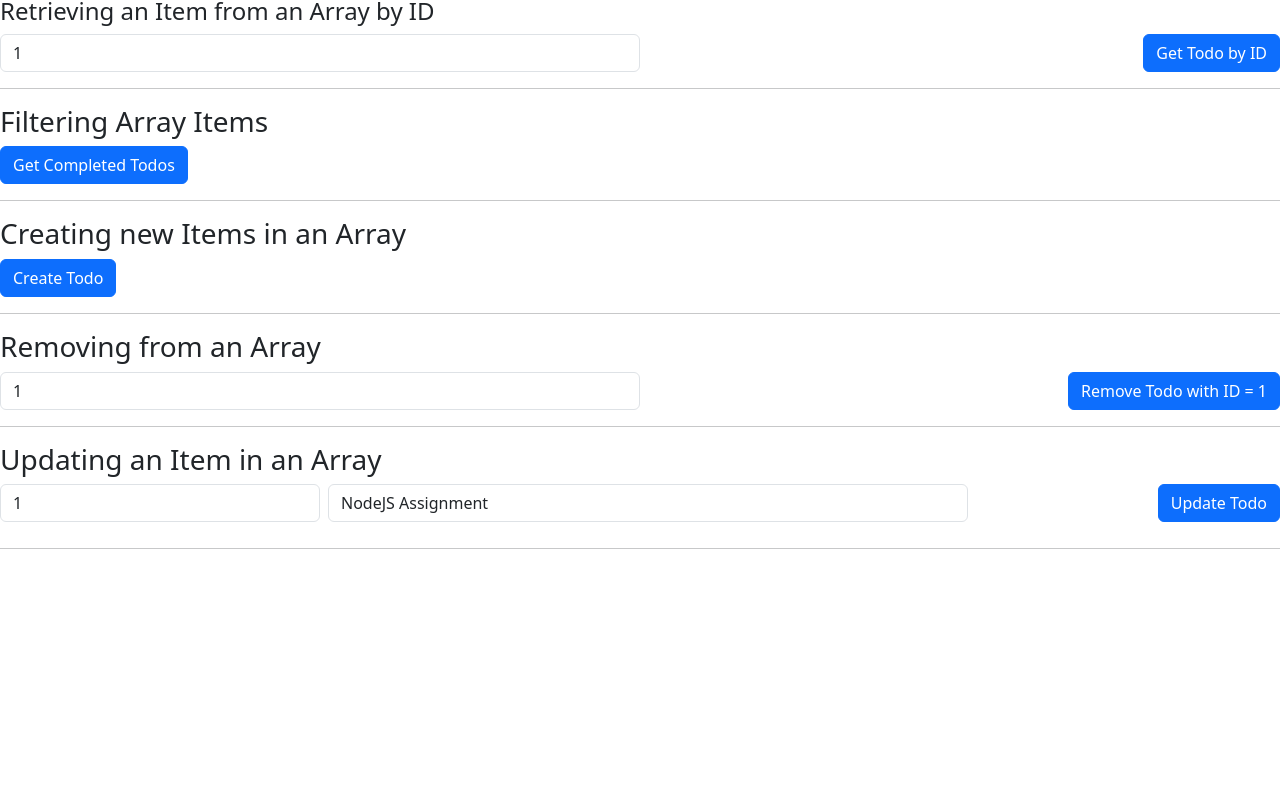
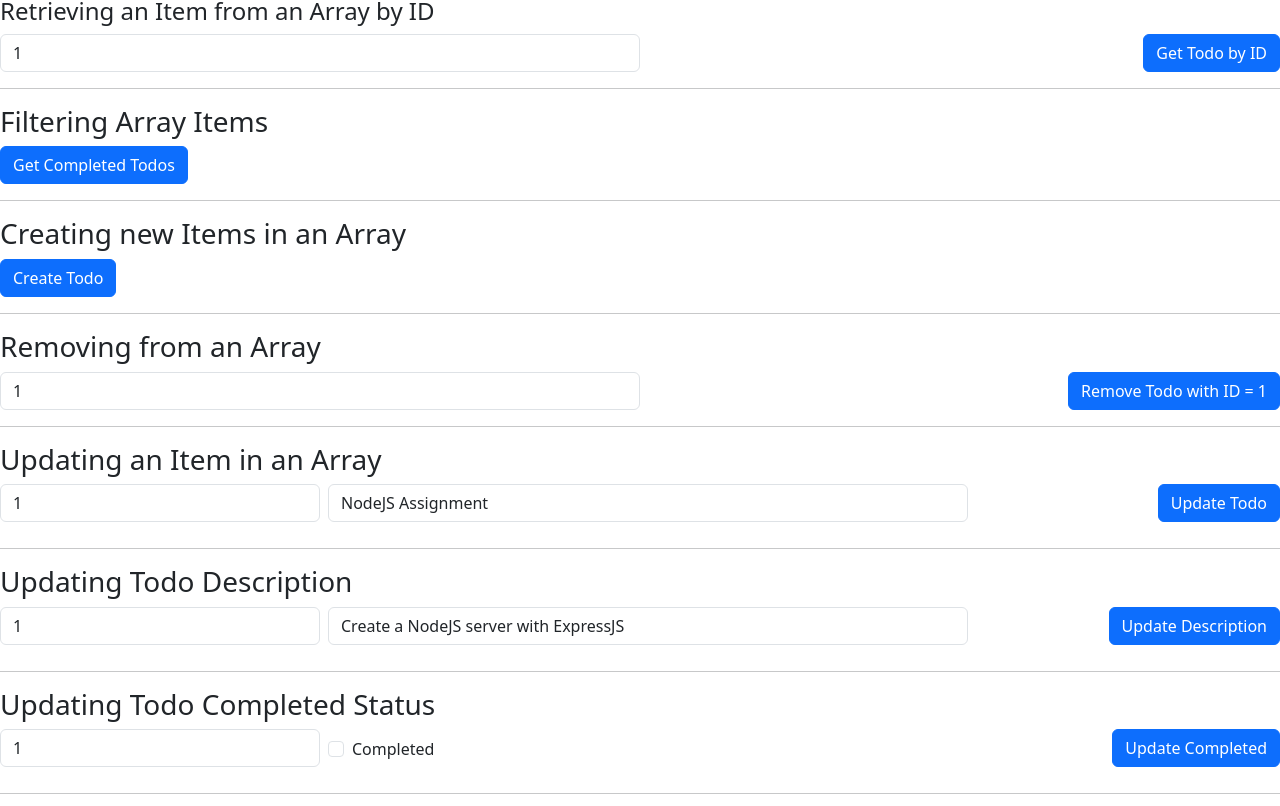
Before and after one commit to karynayen/kanbas-next-js, a Next.js app: page /Labs/Lab5 in a window 1280 px wide. Shown: the part 1816-2622 px from the top of the page. Before the commit the page ends 2381 px from the top, so only its background shows below. Built offline with nearby package versions, Linux system fonts and the light colour scheme.

Commit message:
up to 5.2.5 Asynchronous Communication with HTTP Servers

```diff
--- a/app/Labs/Lab5/WorkingWithArrays.tsx
+++ b/app/Labs/Lab5/WorkingWithArrays.tsx
@@ -1,6 +1,6 @@
 const HTTP_SERVER = process.env.NEXT_PUBLIC_HTTP_SERVER;
 import React, { useState } from 'react';
-import { FormControl } from 'react-bootstrap';
+import { FormControl, Form } from 'react-bootstrap';
 export default function WorkingWithArrays() {
   const [todo, setTodo] = useState({
     id: 1,
@@ -91,6 +91,56 @@ export default function WorkingWithArrays() {
       <br />
       <br />
       <hr />
+
+      <h3>Updating Todo Description</h3>
+      <a
+        href={`${API}/${todo.id}/description/${todo.description}`}
+        className="btn btn-primary float-end"
+      >
+        Update Description
+      </a>
+      <FormControl
+        value={todo.id}
+        className="w-25 float-start me-2"
+        type="number"
+        onChange={(e) =>
+          setTodo({ ...todo, id: parseInt(e.target.value) || 1 })
+        }
+      />
+      <FormControl
+        value={todo.description}
+        className="w-50 float-start"
+        onChange={(e) => setTodo({ ...todo, description: e.target.value })}
+      />
+      <br />
+      <br />
+      <hr />
+
+      <h3>Updating Todo Completed Status</h3>
+      <a
+        href={`${API}/${todo.id}/completed/${todo.completed}`}
+        className="btn btn-primary float-end"
+      >
+        Update Completed
+      </a>
+      <FormControl
+        value={todo.id}
+        className="w-25 float-start me-2"
+        type="number"
+        onChange={(e) =>
+          setTodo({ ...todo, id: parseInt(e.target.value) || 1 })
+        }
+      />
+      <Form.Check
+        type="checkbox"
+        label="Completed"
+        checked={todo.completed}
+        className="float-start mt-2"
+        onChange={(e) => setTodo({ ...todo, completed: e.target.checked })}
+      />
+      <br />
+      <br />
+      <hr />
     </div>
   );
 }
```
